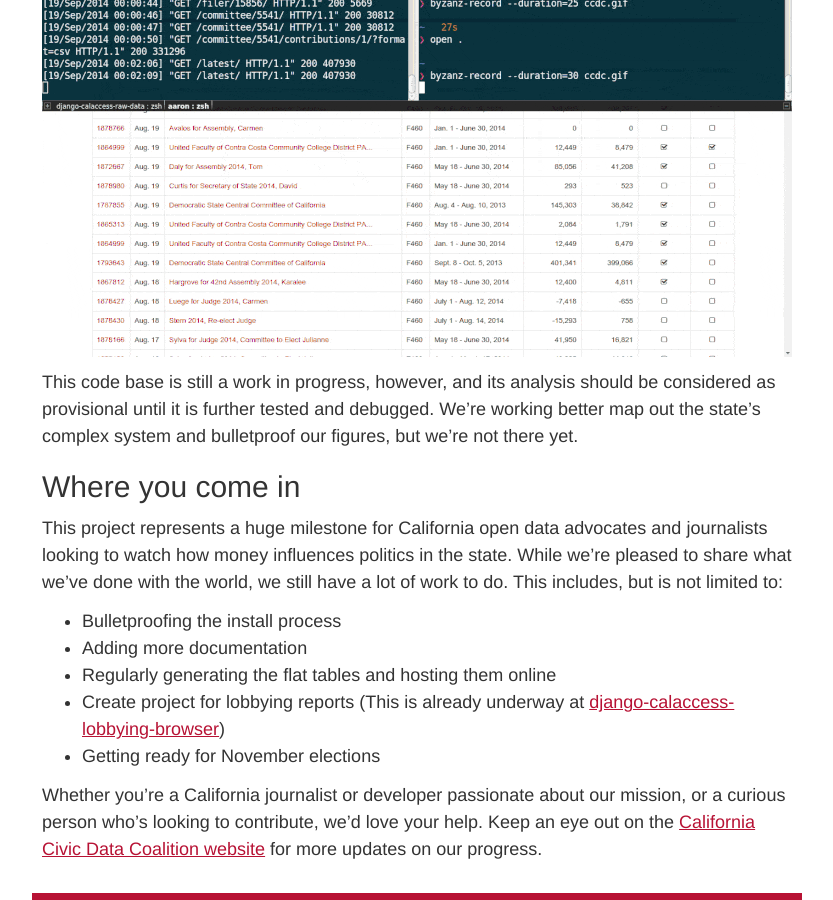
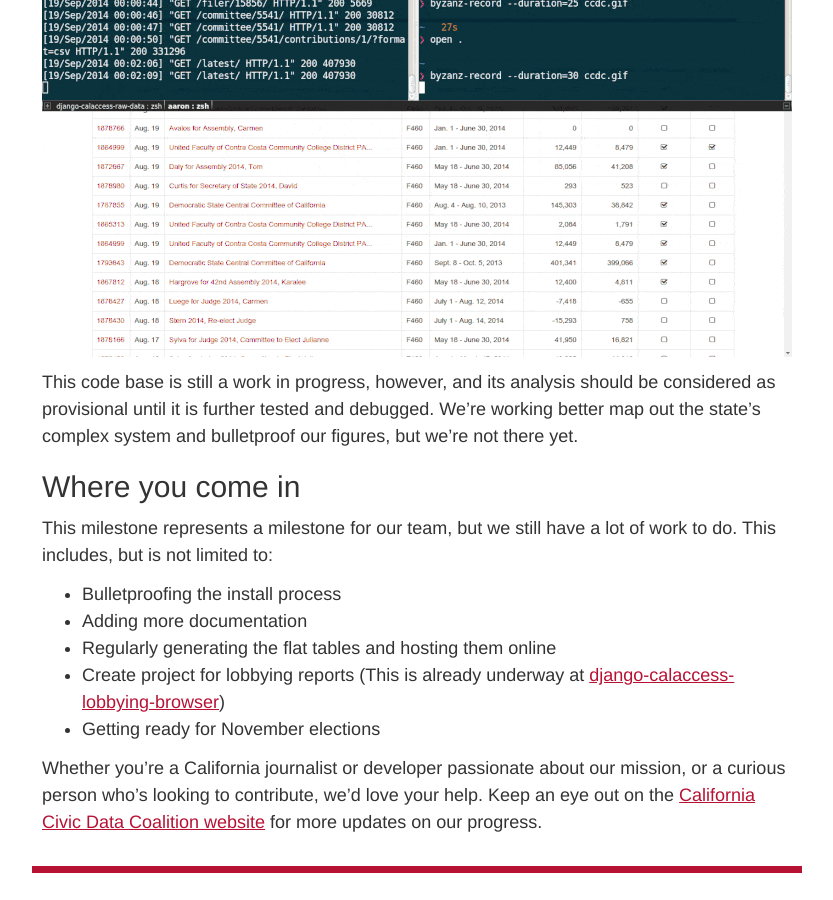
Before and after one commit to palewire/californiacivicdata.org, a Jekyll site: the page built from _posts/2014-09-24-calaccess-code-convening.markdown, in a window 1280 px wide and 900 px high, scrolled down 3562 px. Shown: the whole window, without its empty margins (223-1056 px from the left). Built offline with Jekyll 4.4.1, drawn with Linux system fonts in a browser that asks for light colours; after the commit the page ends 4435 px from its top, so only the background shows below that.

Commit message:
Updated 2014-09-24-calaccess-code-convening.markdown

```diff
--- a/_posts/2014-09-24-calaccess-code-convening.markdown
+++ b/_posts/2014-09-24-calaccess-code-convening.markdown
@@ -110,7 +110,7 @@ This code base is still a work in progress, however, and its analysis should be
 
 ## Where you come in
 
-This project represents a huge milestone for California open data advocates and journalists looking to watch how money influences politics in the state. While we're pleased to share what we've done with the world, we still have a lot of work to do. This includes, but is not limited to:
+This milestone represents a milestone for our team, but we still have a lot of work to do. This includes, but is not limited to:
 
 - Bulletproofing the install process
 - Adding more documentation
```
